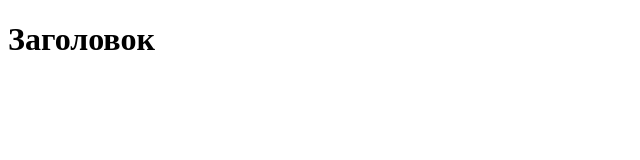
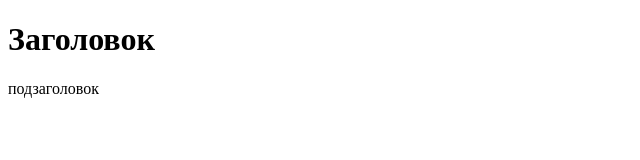
Before and after one commit to WebHeroSchool/my_repository, a plain HTML site: page index.html in a window 1280 px wide. Shown: the whole page, without its empty margins (0-640 px from the left). Drawn offline with Linux system fonts and the light colour scheme.

Commit message:
вторые изменения и index.html

```diff
--- a/index.html
+++ b/index.html
@@ -7,5 +7,6 @@
 </head>
 <body>
 	<h1>Заголовок</h1>
+	<p>подзаголовок</p>
 </body>
 </html>
```
Also changed, not shown: 1 other file.
